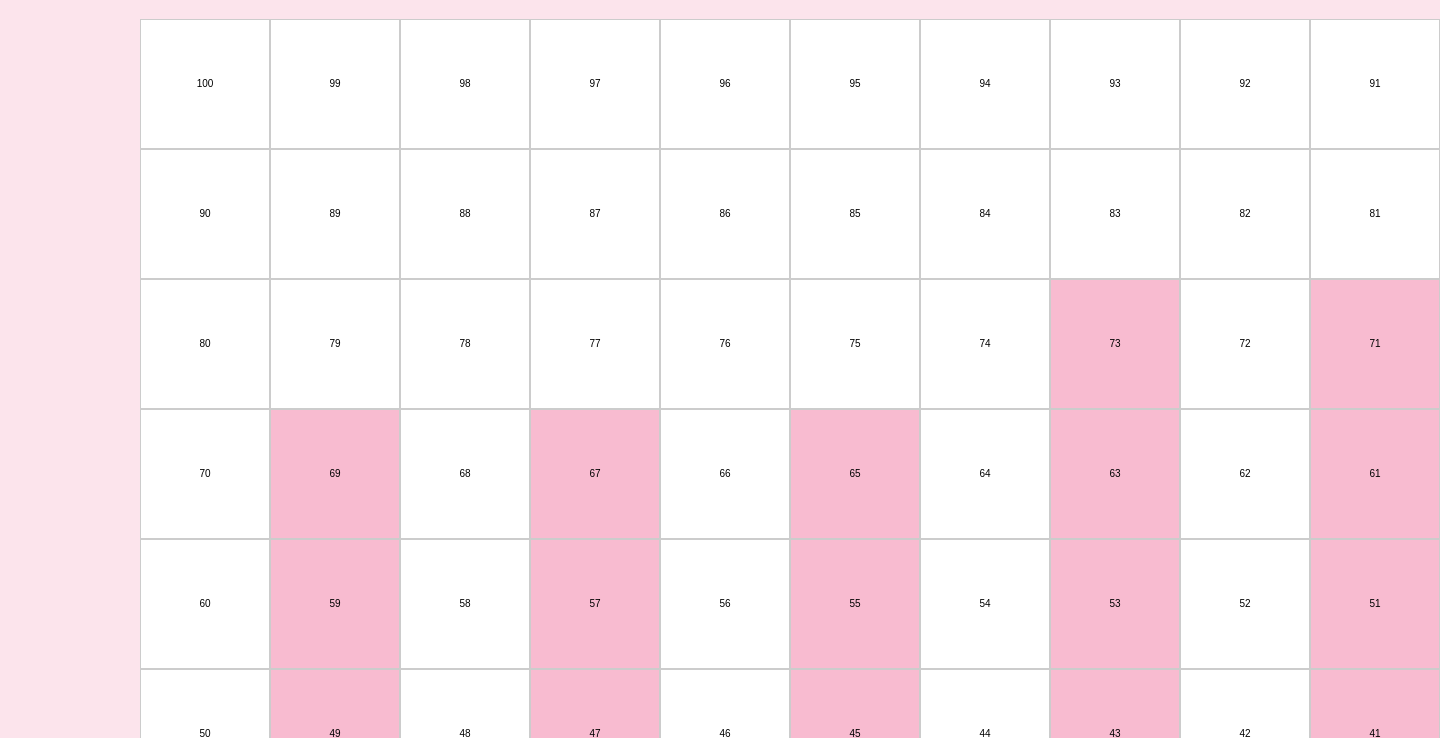
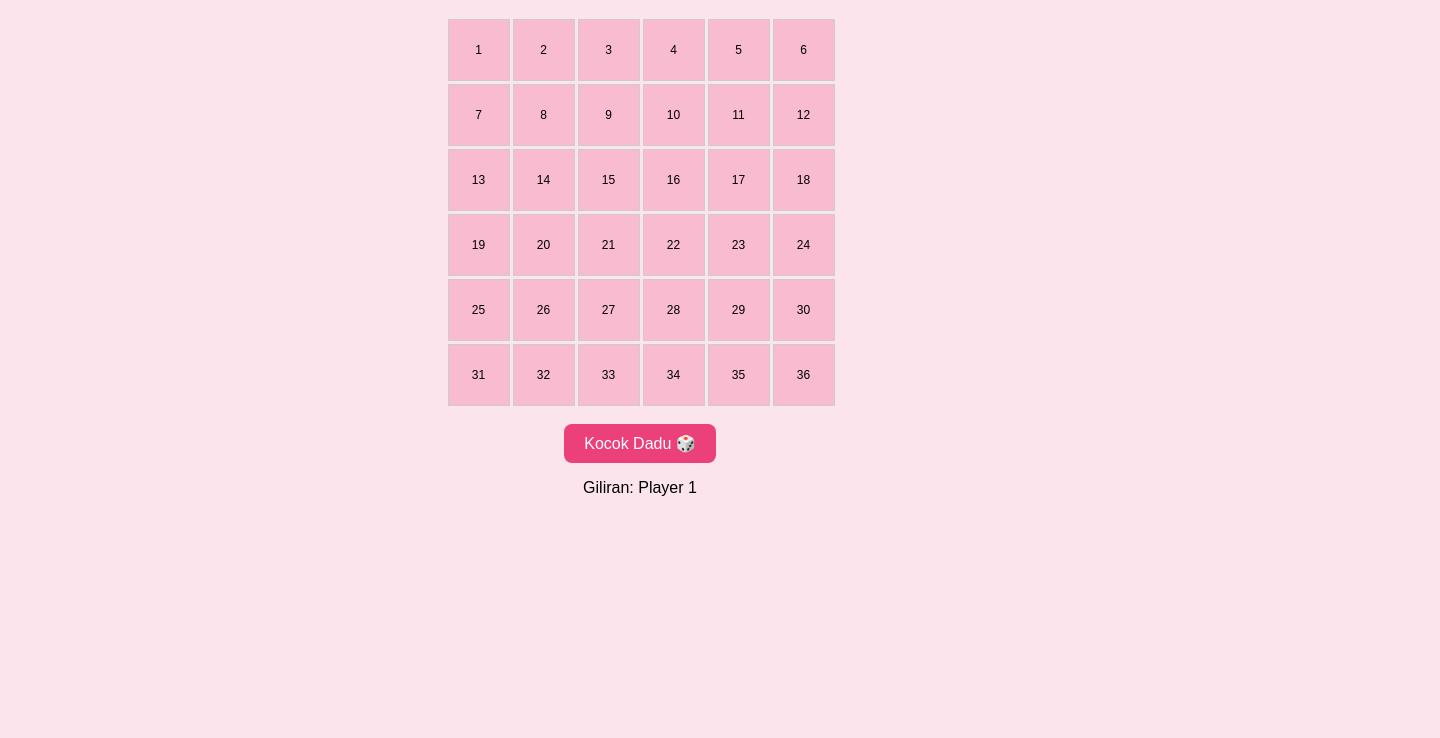
Before and after one commit to rorrr-byte/ular-tangga, a plain HTML site: page index.html in a window 1280 px wide. Shown: the part 62-800 px from the top of the page, 1440 px wide, since content can reach past the window. Drawn offline with Linux system fonts and the light colour scheme.

Commit message:
Update index.html

```diff
--- a/index.html
+++ b/index.html
@@ -3,35 +3,33 @@
 <head>
   <meta charset="UTF-8" />
   <meta name="viewport" content="width=device-width, initial-scale=1.0"/>
-  <link rel="manifest" href="manifest.json" />
-  <link rel="icon" href="icon.png" type="image/png" />
-  <title>Ular Tangga Foreplay 🔥</title>
+  <title>Ular Tangga Foreplay</title>
   <style>
     body {
       font-family: Arial, sans-serif;
       text-align: center;
       background-color: #fce4ec;
       margin: 0;
+      padding-bottom: 100px;
     }
     #board {
       display: grid;
-      grid-template-columns: repeat(10, 10vw);
-      grid-template-rows: repeat(10, 10vw);
-      gap: 2px;
-      margin: 10px auto;
-      width: 100vw;
-      max-width: 1000px;
+      grid-template-columns: repeat(6, 60px);
+      grid-template-rows: repeat(6, 60px);
+      gap: 5px;
+      margin: 20px auto;
+      width: fit-content;
     }
     .cell {
-      width: 10vw;
-      height: 10vw;
+      width: 60px;
+      height: 60px;
       background-color: #fff;
       border: 1px solid #ccc;
-      font-size: 10px;
-      position: relative;
       display: flex;
       align-items: center;
       justify-content: center;
+      font-size: 12px;
+      position: relative;
     }
     .task {
       background-color: #f8bbd0;
@@ -40,26 +38,40 @@
       position: absolute;
       bottom: 2px;
       right: 2px;
-      font-size: 9px;
-      background: #ec407a;
-      color: white;
-      border-radius: 3px;
-      padding: 1px 3px;
+      font-size: 10px;
     }
     button {
-      padding: 12px 24px;
+      padding: 10px 20px;
       font-size: 16px;
       background-color: #ec407a;
       color: white;
       border: none;
-      border-radius: 10px;
+      border-radius: 8px;
       cursor: pointer;
-      margin-top: 10px;
     }
-    #taskBox img {
-      max-width: 150px;
-      border-radius: 8px;
-      margin-top: 10px;
+    #modal {
+      display: none;
+      position: fixed;
+      top: 0; left: 0;
+      width: 100%; height: 100%;
+      background-color: rgba(0,0,0,0.8);
+      justify-content: center;
+      align-items: center;
+      z-index: 999;
+    }
+    #modal img {
+      max-width: 90%;
+      max-height: 90%;
+      border: 5px solid white;
+      border-radius: 12px;
+    }
+    #modal span {
+      position: absolute;
+      top: 20px;
+      right: 30px;
+      color: white;
+      font-size: 30px;
+      cursor: pointer;
     }
   </style>
 </head>
@@ -68,107 +80,114 @@
   <div id="board"></div>
   <button onclick="rollDice()">Kocok Dadu 🎲</button>
   <p id="status">Giliran: Player 1</p>
-  <div id="taskBox"></div>
+  <p id="taskBox"></p>
+
+  <!-- Modal -->
+  <div id="modal" onclick="closeModal()">
+    <span onclick="closeModal()">×</span>
+    <img id="modal-img" src="" />
+  </div>
 
   <script>
+    const tasks = [
+      { name: "Ciuman", duration: 2, image: "cium.jpg" },
+      { name: "Pijat Pundak", duration: 3, image: "pijat_pundak.jpg" },
+      { name: "Bisik Erotis", duration: 2, image: "bisik_erotis.jpg" },
+      { name: "Genggam Tangan", duration: 3, image: "genggam_tangan.jpg" },
+      { name: "Usap Pipi", duration: 2, image: "usap_pipi.jpg" },
+      { name: "Eye Contact", duration: 3, image: "eye_contact.jpg" },
+      { name: "Cium Leher", duration: 2, image: "cium_leher.jpg" },
+      { name: "Cium Tangan", duration: 3, image: "cium_tangan.jpg" },
+      { name: "Elus Paha", duration: 2, image: "elus_paha.jpg" },
+      { name: "Peluk Erat", duration: 3, image: "peluk_erat.jpg" },
+      { name: "Cium Dahi", duration: 2, image: "cium_dahi.jpg" },
+      { name: "Pijat Kaki", duration: 3, image: "pijat_kaki.jpg" },
+      { name: "Bisik 'I want you'", duration: 2, image: "bisik_iwantyou.jpg" },
+      { name: "Tatap Lama", duration: 3, image: "tatap_lama.jpg" },
+      { name: "Cium Pundak", duration: 2, image: "cium_pundak.jpg" },
+      { name: "Gosok Punggung", duration: 3, image: "gosok_punggung.jpg" },
+      { name: "Mainkan Rambut", duration: 2, image: "mainkan_rambut.jpg" },
+      { name: "Bisik di Telinga", duration: 3, image: "bisik_telinga.jpg" },
+      { name: "Pegang Pinggang", duration: 2, image: "pegang_pinggang.jpg" },
+      { name: "Cium Bibir", duration: 3, image: "cium_bibir.jpg" },
+      { name: "Mainkan Jari", duration: 2, image: "mainkan_jari.jpg" },
+      { name: "Sentuh Pinggul", duration: 3, image: "sentuh_pinggul.jpg" },
+      { name: "Kecup Hidung", duration: 2, image: "kecup_hidung.jpg" },
+      { name: "Cium Paha", duration: 3, image: "cium_paha.jpg" },
+      { name: "Elus Perut", duration: 2, image: "elus_perut.jpg" },
+      { name: "Dekap dari Belakang", duration: 3, image: "peluk_belakang.jpg" },
+      { name: "Gigit Manja", duration: 2, image: "gigit_manja.jpg" },
+      { name: "Mainkan Leher", duration: 3, image: "mainkan_leher.jpg" },
+      { name: "Bisik Nama Dia", duration: 2, image: "bisik_nama.jpg" },
+      { name: "Cium Lengan", duration: 3, image: "cium_lengan.jpg" },
+      { name: "Raba Punggung", duration: 2, image: "raba_punggung.jpg" },
+      { name: "Bermain dengan Lidah", duration: 3, image: "main_lidah.jpg" },
+      { name: "Kiss Challenge", duration: 2, image: "kiss_challenge.jpg" },
+      { name: "Truth Dirty", duration: 3, image: "truth_dirty.jpg" },
+      { name: "Roleplay Mini", duration: 2, image: "roleplay.jpg" },
+      { name: "Tanya Fantasi", duration: 3, image: "tanya_fantasi.jpg" }
+    ];
+
+    const totalCells = 36;
     const board = document.getElementById("board");
     const status = document.getElementById("status");
     const taskBox = document.getElementById("taskBox");
-    const playerPositions = [0, 0];
-    let currentPlayer = 0;
 
-    const tasks = {
-      2: { text: "Tugas 1", duration: "2 menit", img: "img/ciuman.jpg" },
-      4: { text: "Tugas 2", duration: "2 menit", img: "img/pijat.jpg" },
-      6: { text: "Tugas 3", duration: "2 menit", img: "img/bisik.jpg" },
-      8: { text: "Tugas 4", duration: "2 menit", img: "img/tangan.jpg" },
-      10: { text: "Tugas 5", duration: "2 menit", img: "img/bibir.jpg" },
-      12: { text: "Tugas 6", duration: "2 menit", img: "img/tengkuk.jpg" },
-      14: { text: "Tugas 7", duration: "2 menit", img: "img/lengan.jpg" },
-      16: { text: "Tugas 8", duration: "2 menit", img: "img/pipi.jpg" },
-      18: { text: "Tugas 9", duration: "2 menit", img: "img/kaki.jpg" },
-      20: { text: "Tugas 10", duration: "2 menit", img: "img/gelitik.jpg" },
-      22: { text: "Tugas 11", duration: "2 menit", img: "img/fantasi.jpg" },
-      24: { text: "Tugas 12", duration: "2 menit", img: "img/eyecontact.jpg" },
-      26: { text: "Tugas 13", duration: "2 menit", img: "img/telinga.jpg" },
-      28: { text: "Tugas 14", duration: "2 menit", img: "img/peluk.jpg" },
-      30: { text: "Tugas 15", duration: "2 menit", img: "img/tanya.jpg" },
-      32: { text: "Tugas 16", duration: "2 menit", img: "img/paha.jpg" },
-      34: { text: "Tugas 17", duration: "2 menit", img: "img/leher.jpg" },
-      36: { text: "Tugas 18", duration: "2 menit", img: "img/rambut.jpg" },
-      38: { text: "Tugas 19", duration: "2 menit", img: "img/ciumdalam.jpg" },
-      40: { text: "Tugas 20", duration: "2 menit", img: "img/truthdare.jpg" },
-      42: { text: "Tugas 21", duration: "2 menit", img: "img/pelukbelakang.jpg" },
-      44: { text: "Tugas 22", duration: "2 menit", img: "img/tutupmata.jpg" },
-      46: { text: "Tugas 23", duration: "2 menit", img: "img/bisikpujian.jpg" },
-      48: { text: "Tugas 24", duration: "2 menit", img: "img/punggung.jpg" },
-      50: { text: "Tugas 25", duration: "2 menit", img: "img/dada.jpg" },
-      52: { text: "Tugas 26", duration: "2 menit", img: "img/tanya2.jpg" },
-      54: { text: "Tugas 27", duration: "2 menit", img: "img/dagu.jpg" },
-      56: { text: "Tugas 28", duration: "2 menit", img: "img/punggungbawah.jpg" },
-      58: { text: "Tugas 29", duration: "2 menit", img: "img/kuku.jpg" },
-      60: { text: "Tugas 30", duration: "2 menit", img: "img/lutut.jpg" },
-      62: { text: "Tugas 31", duration: "2 menit", img: "img/3cium.jpg" },
-      64: { text: "Tugas 32", duration: "2 menit", img: "img/tangancium.jpg" },
-      66: { text: "Tugas 33", duration: "2 menit", img: "img/gilirannya.jpg" },
-      68: { text: "Tugas 34", duration: "2 menit", img: "img/nakal.jpg" },
-      70: { text: "Tugas 35", duration: "2 menit", img: "img/akuingin.jpg" },
-      72: { text: "Tugas 36", duration: "2 menit", img: "img/goyang.jpg" }
-    };
-
-    function createBoard() {
-      for (let i = 99; i >= 0; i--) {
-        const cell = document.createElement("div");
-        cell.className = "cell";
-        cell.id = `cell-${i}`;
-        cell.innerText = i + 1;
-        if (tasks[i]) cell.classList.add("task");
-        board.appendChild(cell);
+    for (let i = 1; i <= totalCells; i++) {
+      const cell = document.createElement("div");
+      cell.classList.add("cell");
+      if (i <= tasks.length) {
+        cell.classList.add("task");
+        cell.innerHTML = `<div>${i}</div>`;
+      } else {
+        cell.innerText = i;
       }
-      updatePlayerPosition();
+      board.appendChild(cell);
     }
 
+    let positions = [0, 0];
+    let turn = 0;
+
     function rollDice() {
-      const roll = Math.floor(Math.random() * 6) + 1;
-      playerPositions[currentPlayer] += roll;
-      if (playerPositions[currentPlayer] > 99) playerPositions[currentPlayer] = 99;
-
-      updatePlayerPosition();
-
-      const pos = playerPositions[currentPlayer];
-      const tugas = tasks[pos];
-
-      if (tugas) {
-        taskBox.innerHTML = `🔥 Player ${currentPlayer + 1}, tugasmu: ${tugas.text}` +
-          (tugas.duration ? ` (Durasi: ${tugas.duration})` : "") +
-          (tugas.img ? `<br><img src="${tugas.img}" alt="gambar tugas" />` : "");
+      const dice = Math.floor(Math.random() * 6) + 1;
+      positions[turn] = Math.min(positions[turn] + dice, totalCells);
+      updateBoard();
+      if (positions[turn] >= totalCells) {
+        status.innerText = `🎉 Player ${turn + 1} Menang! 🎉`;
+        taskBox.innerHTML = "";
+        return;
+      }
+      const taskIndex = positions[turn] - 1;
+      if (taskIndex < tasks.length) {
+        const task = tasks[taskIndex];
+        taskBox.innerHTML = `<b>Tugas Foreplay:</b><br>${task.name}<br>⏱️ ${task.duration} menit<br><img src="img/${task.image}" width="200" onclick="showModal('img/${task.image}')" style="cursor:pointer">`;
       } else {
-        taskBox.innerHTML = `🎉 Player ${currentPlayer + 1}, tidak ada tugas di kotak ini.`;
+        taskBox.innerHTML = "Lanjut ke kotak berikutnya...";
       }
-
-      if (pos === 99) {
-        status.innerText = `🎊 Player ${currentPlayer + 1} MENANG! 🎊`;
-      } else {
-        currentPlayer = (currentPlayer + 1) % 2;
-        status.innerText = `Giliran: Player ${currentPlayer + 1}`;
-      }
+      turn = 1 - turn;
+      status.innerText = `Giliran: Player ${turn + 1}`;
     }
 
-    function updatePlayerPosition() {
-      document.querySelectorAll(".player").forEach(el => el.remove());
-      playerPositions.forEach((pos, index) => {
-        const playerDiv = document.createElement("div");
+    function updateBoard() {
+      const cells = document.querySelectorAll(".cell");
+      cells.forEach((cell, i) => {
+        const p1 = positions[0] - 1 === i ? "1" : "";
+        const p2 = positions[1] - 1 === i ? "2" : "";
+        const players = [p1, p2].filter(p => p).join(",");
+        const playerDiv = cell.querySelector(".player") || document.createElement("div");
         playerDiv.className = "player";
-        playerDiv.innerText = `P${index + 1}`;
-        document.getElementById(`cell-${pos}`).appendChild(playerDiv);
+        playerDiv.innerText = players;
+        if (!cell.contains(playerDiv)) cell.appendChild(playerDiv);
       });
     }
 
-    createBoard();
-  </script>
-  <script>
-    if ('serviceWorker' in navigator) {
-      navigator.serviceWorker.register('service-worker.js');
+    function showModal(src) {
+      document.getElementById("modal-img").src = src;
+      document.getElementById("modal").style.display = "flex";
+    }
+
+    function closeModal() {
+      document.getElementById("modal").style.display = "none";
     }
   </script>
 </body>
```
